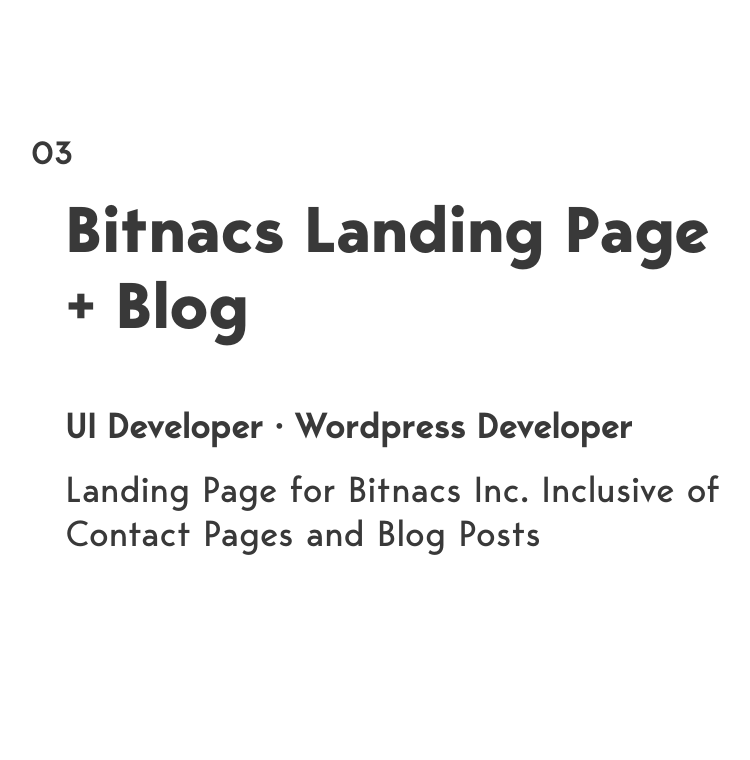
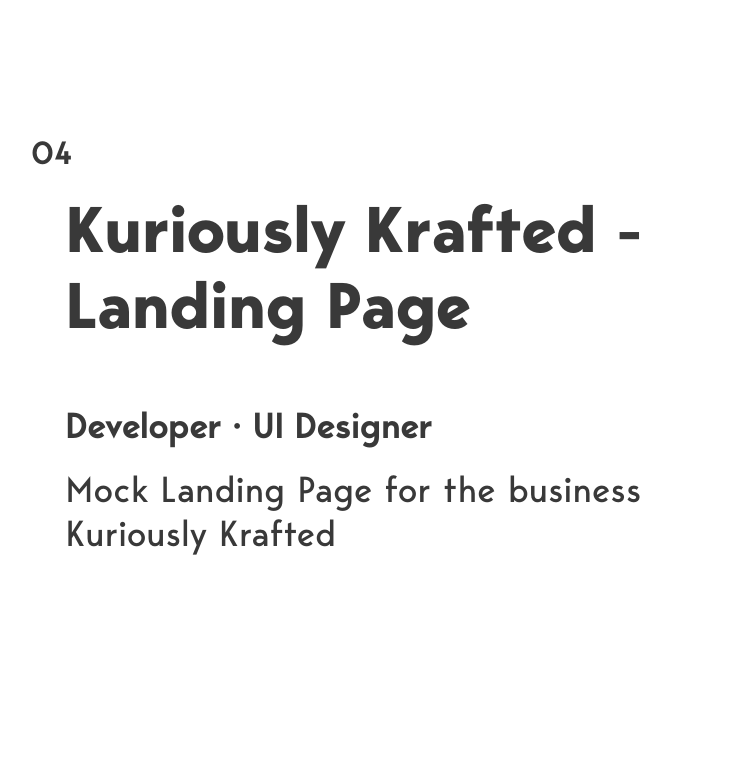
Before and after one commit to CKVerd/CKVerd.github.io, a Vue app: page / in a window 1280 px wide. Shown: the part 1460-2220 px from the top of the page, without its empty margins (33-783 px from the left). Built offline with nearby package versions, Linux system fonts and the light colour scheme.

Commit message:
added Bitnacs

```diff
--- a/src/views/HomeView.vue
+++ b/src/views/HomeView.vue
@@ -57,12 +57,26 @@
     <img
       src="@/assets/images/PAPP_2.png"
       class="phone-horizontal"
-      :style="`top: ${3400 - midScroll}px`"
+      :style="`top: ${3450 - midScroll}px`"
     />
   </div>
   <div class="container"></div>
   <div class="project">
     <div class="hidden-bot" ref="num_3"></div>
+    <img
+      src="@/assets/images/Bitnacs_2.png"
+      class="phone-background"
+      :style="`top: ${5000 - midScroll}px`"
+    />
+    <img
+      src="@/assets/images/Bitnacs_1.png"
+      class="laptop-background"
+      :style="`top: ${2400 - backgroundScroll}px`"
+    />
+  </div>
+  <div class="container"></div>
+  <div class="project">
+    <div class="hidden-bot" ref="num_4"></div>
   </div>
   <div class="container"></div>
 </template>
@@ -79,6 +93,7 @@ export default {
     const num_1 = ref(null);
     const num_2 = ref(null);
     const num_3 = ref(null);
+    const num_4 = ref(null);
     const projectKey = ref(0);
     const showProject = ref({
       shown: false,
@@ -104,8 +119,15 @@ export default {
       {
         num: "03",
         name: "Bitnacs Landing Page + Blog",
-        roles: "UI Developer · Wordpress Developer",
+        roles: "Wordpress Developer · UI Designer ",
         desc: "Landing Page for Bitnacs Inc. Inclusive of Contact Pages and Blog Posts",
+        type: "Web Application",
+      },
+      {
+        num: "04",
+        name: "Kuriously Krafted - Landing Page",
+        roles: "Developer · UI Designer",
+        desc: "Mock Landing Page for the business Kuriously Krafted",
         type: "Web Application",
       },
     ]);
@@ -119,6 +141,9 @@ export default {
       }
       if (showProject.value.project_3) {
         return ProjectData.value[2];
+      }
+      if (showProject.value.project_4) {
+        return ProjectData.value[3];
       } else {
         return {};
       }
@@ -141,13 +166,21 @@ export default {
         showProject.value.project_2 = false;
       }
 
-      console.log(checkVisible(num_3.value));
       if (checkVisible(num_3.value)) {
         showProject.value.project_1 = false;
         showProject.value.project_2 = false;
         showProject.value.project_3 = true;
       } else {
         showProject.value.project_3 = false;
+      }
+
+      if (checkVisible(num_4.value)) {
+        showProject.value.project_1 = false;
+        showProject.value.project_2 = false;
+        showProject.value.project_3 = false;
+        showProject.value.project_4 = true;
+      } else {
+        showProject.value.project_4 = false;
       }
     }
 
@@ -210,6 +243,7 @@ export default {
       ProjectData,
       num_2,
       num_3,
+      num_4,
       forceRerender,
       projectKey,
       checkData,
```
Also changed, not shown: src/assets/images/Bitnacs_1.png (added), src/assets/images/Bitnacs_2.png (added).
